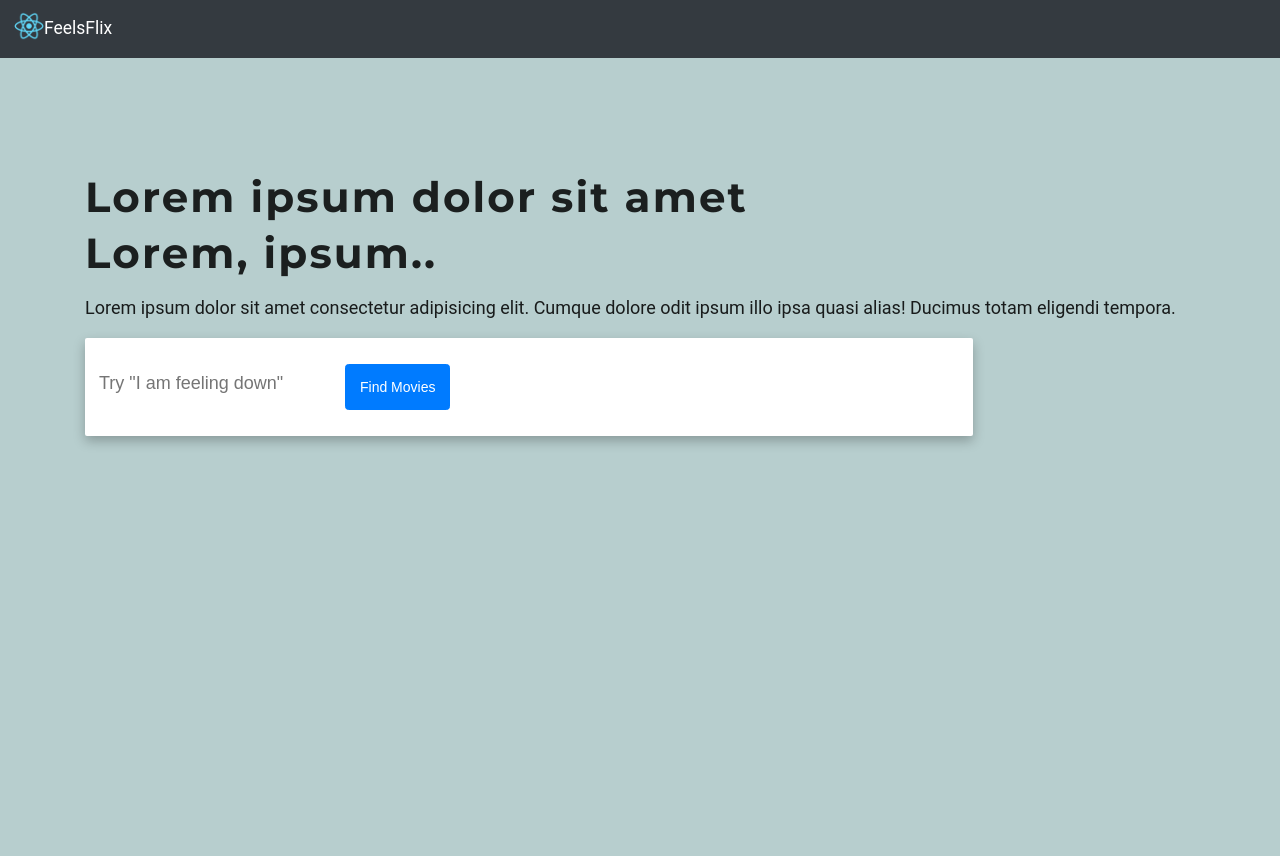
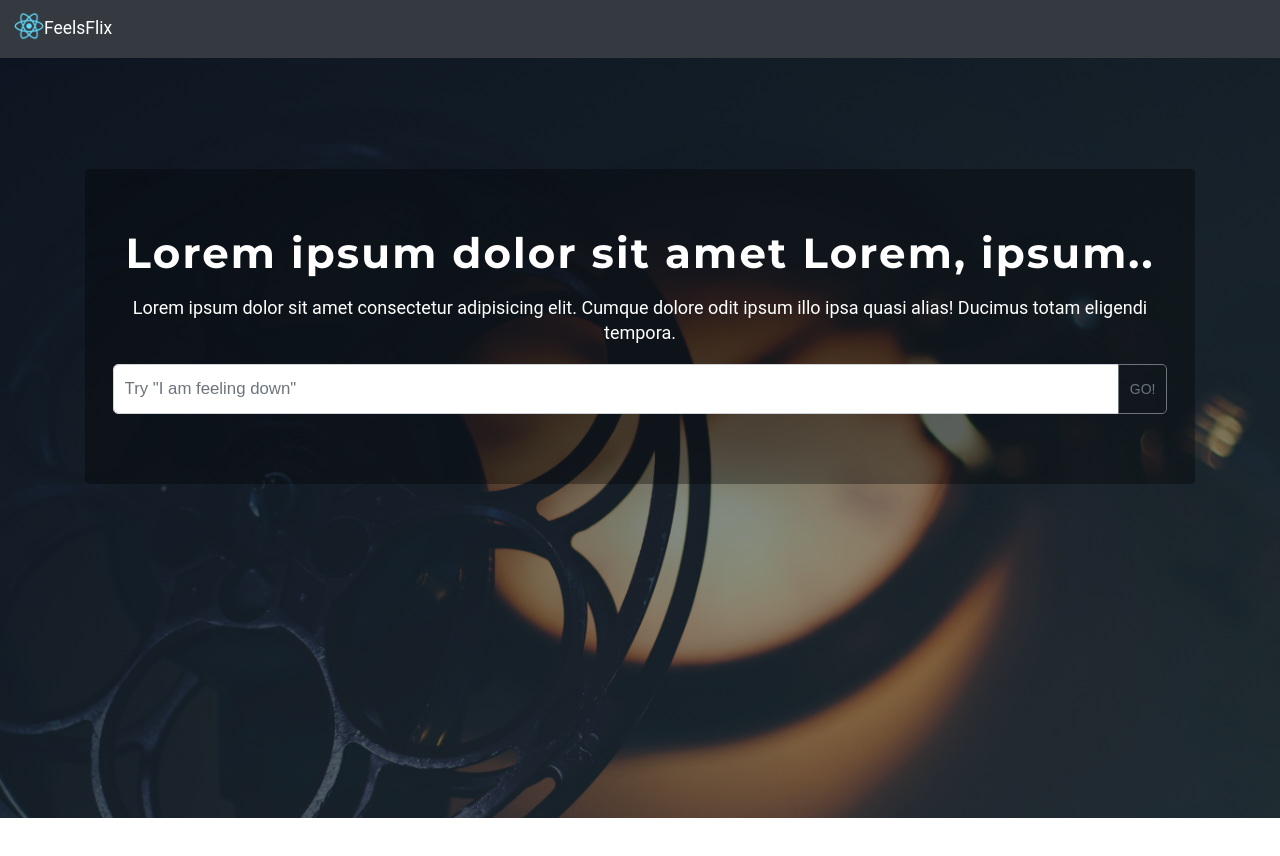
Before and after one commit to elunaj/ctp-proj-frontend, a React (Create React App) app in the folder client/: page / in a window 1280 px wide. After the commit the page ends 818 px from the top, so only its background shows below. Built offline with nearby package versions, Linux system fonts and the light colour scheme.

Commit message:
front end changes, routes created

```diff
--- a/client/package.json
+++ b/client/package.json
@@ -12,6 +12,7 @@
     "react": "^16.13.1",
     "react-bootstrap": "^1.0.1",
     "react-dom": "^16.13.1",
+    "react-router-dom": "^5.1.2",
     "react-scripts": "3.4.0",
     "reactstrap": "^8.4.1"
   },
--- a/client/src/App.js
+++ b/client/src/App.js
@@ -1,13 +1,21 @@
-import React, { Component } from "react";
+import React from "react";
+import { BrowserRouter as Router, Switch, Route } from "react-router-dom";
+
 import HomePage from "./pages/HomePage";
+import ResultsPage from "./pages/ResultsPage";
 import Navigation from "./components/Navigation";
 
 const App = () => {
   return (
-    <div>
+    <Router>
       <Navigation />
-      <HomePage />
-    </div>
+
+      <Switch>
+        <Route path="/results" component={ResultsPage} />
+        <Route path="/" component={HomePage} />
+        <HomePage />
+      </Switch>
+    </Router>
   );
 };
 
--- a/client/src/components/SearchBar.js
+++ b/client/src/components/SearchBar.js
@@ -1,4 +1,6 @@
 import React from "react";
+import { Link } from "react-router-dom";
+
 class SearchBar extends React.Component {
   state = { term: "" };
 
@@ -11,19 +13,26 @@ class SearchBar extends React.Component {
   render() {
     return (
       <div className="form-container">
-        <form class="form-inline" onSubmit={this.onFormSubmit}>
-          <div class="form-group mx-sm-3 mb-2">
+        <form onSubmit={this.onFormSubmit}>
+          <div className="input-group mb-3">
             <input
-              className="form-field"
+              className="form-field form-control input"
               type="text"
               value={this.state.term}
               onChange={(e) => this.setState({ term: e.target.value })}
               placeholder='Try "I am feeling down"'
+              aria-label="How are you feeling?"
+              aria-describedby="basic-addon2"
             />
+            <div class="input-group-append">
+              <button
+                className="btn btn-outline-secondary search-button"
+                type="submit"
+              >
+                GO!
+              </button>
+            </div>
           </div>
-          <button type="submit" class="btn btn-primary submit-button">
-            Find Movies
-          </button>
         </form>
       </div>
     );
--- a/client/src/pages/HomePage.js
+++ b/client/src/pages/HomePage.js
@@ -1,11 +1,14 @@
 import React, { Component } from "react";
+import { Redirect } from "react-router-dom";
+
 import SearchBar from "../components/SearchBar";
 import axios from "axios";
 import "../styles/HomePage.css";
+
 // import MovieList from "./MovieList";
 
 export class Movies extends Component {
-  state = { error: "" };
+  state = { error: "", success: false };
 
   // Callback for making a network request when the search term changes.
   // The network request is asynchronous, so we tag our function as `async` and
@@ -17,6 +20,7 @@ export class Movies extends Component {
       })
       .then((response) => {
         console.log(response.data);
+        this.setState({ success: true });
       })
       .catch((error) => {
         console.log(error);
@@ -25,13 +29,23 @@ export class Movies extends Component {
   };
 
   render() {
+    if (this.state.success)
+      return (
+        <Redirect
+          push
+          to={{
+            pathname: "/results",
+          }}
+        />
+      );
+
     return (
       <div>
         <div className="hero-container">
           <div className="container">
             <div className="row">
               <div className="col-lg-12">
-                <div className="hero-content-contaienr">
+                <div className="jumbotron">
                   <h1 className="hero-heading">
                     Lorem ipsum dolor sit amet Lorem, ipsum..
                   </h1>
--- a/client/src/styles/HomePage.css
+++ b/client/src/styles/HomePage.css
@@ -21,47 +21,45 @@ body {
   font-size: 18px;
   font-style: normal;
 }
-.hero-content-contaienr {
+.jumbotron {
   position: relative;
   margin-top: 10%;
+  background-color: rgba(0, 0, 0, 0.336);
 }
 
 .hero-heading {
   font-family: Montserrat;
   font-style: normal;
   font-weight: bold;
+  text-align: center;
   font-size: 3rem;
   line-height: 4rem;
   letter-spacing: 0.05em;
-  width: 60%;
-
-  color: rgba(0, 0, 0, 0.85);
+  height: 50%;
+  color: white;
+}
+.jumbotron p {
+  text-align: center;
+  color: white;
+}
+.hero-container {
+  height: 95vh;
+  background-image: linear-gradient(
+      to right bottom,
+      rgba(9, 17, 30, 0.849),
+      rgba(9, 17, 30, 0.192)
+    ),
+    url("../images//film.jpg");
+  background-size: cover;
+  background-position: top;
+  position: relative;
 }
 
-.hero-container {
-  background: #b7cece;
-  height: 100vh;
+.input {
+  border-radius: 5px;
+  height: 50px;
+  font-size: 1.2rem;
 }
-
-.form-container {
-  background: white;
-  width: auto;
-  border-radius: 2px;
-  width: 80%;
-  box-shadow: 0px 5px 12px rgba(0, 0, 0, 0.25);
+.search-button {
+  border-radius: 5px;
 }
-
-.form-field {
-  margin-top: 15%;
-  margin-bottom: 15%;
-  border: none;
-  -moz-user-focus: none;
-}
-.form-field:focus {
-  border: none;
-}
-
-.submit-button {
-  margin-right: 0px;
-  padding: 0.8rem 1rem;
-}
```
Also changed, not shown: client/src/images/film.jpg (added), 1 other file (tests, documents, lock files or other folders).
